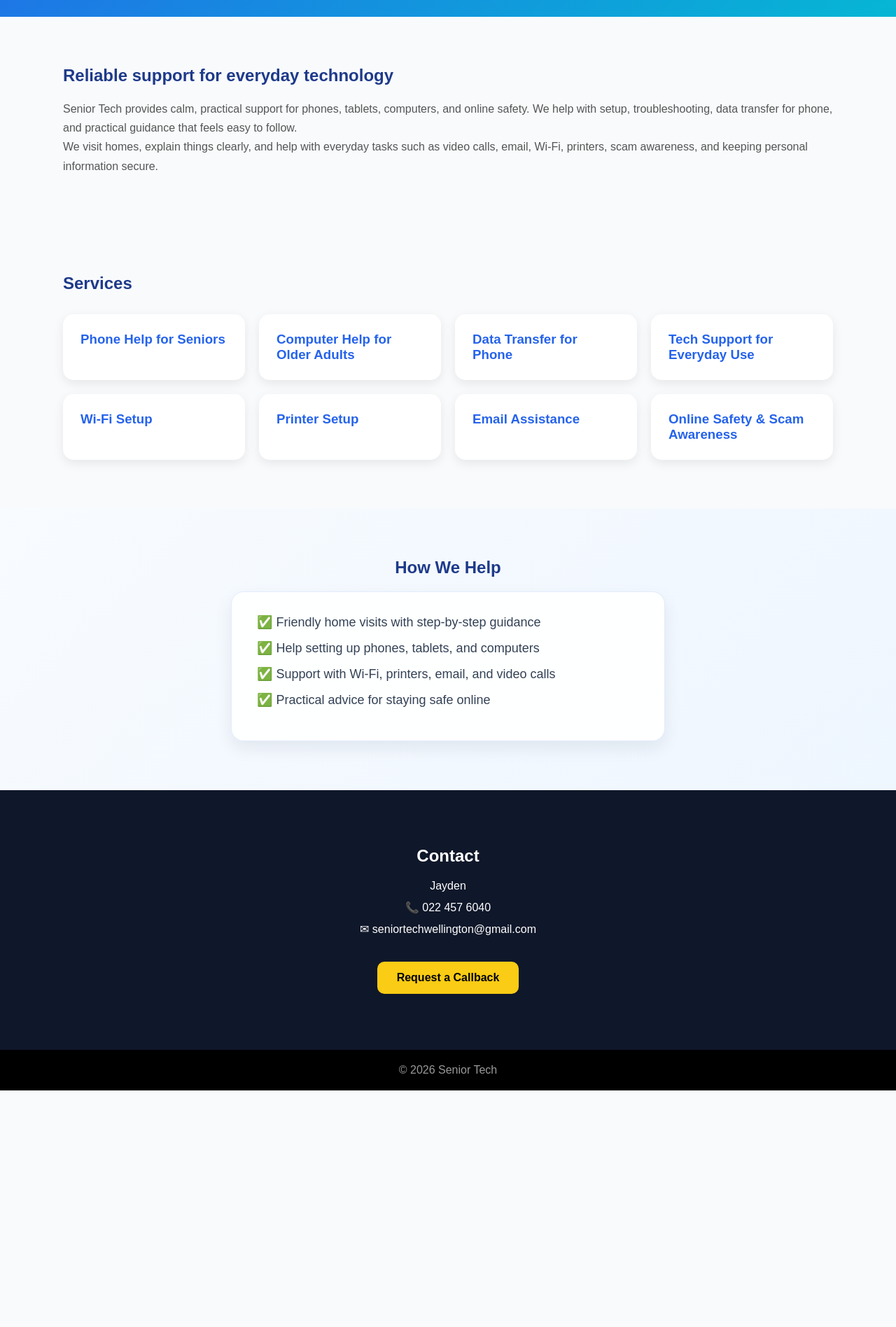
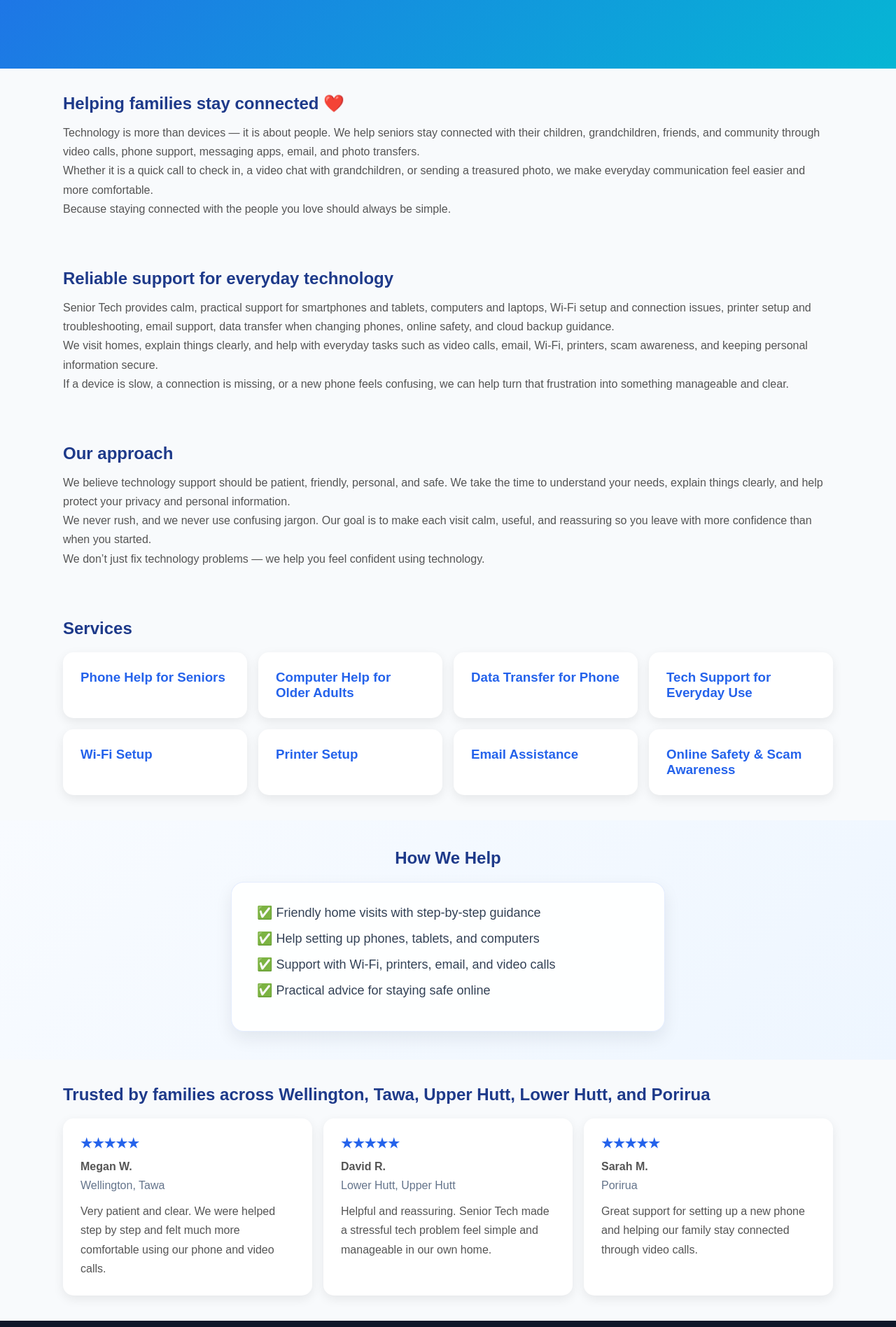
Before and after one commit to Rupinder1161/Seniortech, a React (Vite) app: page / in a window 1280 px wide. Shown: the part 484-2380 px from the top of the page at 70% size. Before the commit the page ends 2042 px from the top, so only its background shows below. Built offline with nearby package versions, Linux system fonts and the light colour scheme.

Commit message:
added a bit info

```diff
--- a/src/Components/Main.css
+++ b/src/Components/Main.css
@@ -162,11 +162,11 @@ body {
 
 /* Sections */
 .section {
-  padding: 70px 0;
+  padding: 36px 0;
 }
 
 .section h2 {
-  margin-bottom: 20px;
+  margin-bottom: 14px;
   color: #1e3a8a;
 }
 
@@ -179,8 +179,8 @@ body {
 .services {
   display: grid;
   grid-template-columns: repeat(auto-fit, minmax(250px, 1fr));
-  margin-top: 30px;
-  gap: 20px;
+  margin-top: 20px;
+  gap: 16px;
 }
 
 .card {
@@ -202,7 +202,7 @@ body {
 /* Pricing */
 .pricing {
   background: linear-gradient(135deg, #f8fbff 0%, #eef6ff 100%);
-  padding: 70px 0;
+  padding: 40px 0;
 }
 
 .pricing h2 {
@@ -236,7 +236,7 @@ body {
   background: #0f172a;
   color: white;
   text-align: center;
-  padding: 80px 20px;
+  padding: 48px 20px;
 }
 
 .contact h2 {
--- a/src/Components/Mainpage.jsx
+++ b/src/Components/Mainpage.jsx
@@ -1,5 +1,6 @@
 import { useState } from 'react';
 import '../Components/Main.css';
+import Reviews from './Reviews';
 
 export default function SeniorTechSupport() {
   const [statusMessage, setStatusMessage] = useState('');
@@ -36,9 +37,12 @@ export default function SeniorTechSupport() {
     <div className="app">
       <header className="hero">
         <div className="container">
-          <h1>Simple IT Support for Seniors at Home</h1>
+          <h1>Simple Tech Support for Seniors</h1>
           <p>
-            Friendly, practical help with phones, tablets, computers, Wi‑Fi, printers, and data transfer for phone.
+            Friendly technology help that keeps you connected.
+          </p>
+          <p>
+            Technology should make life easier — not stressful. At Senior Tech, we provide friendly, practical support for older adults who want to feel confident using their phones, tablets, computers, and online services.
           </p>
           <p>
             Senior Tech helps families stay connected with children and loved ones through video calls and phone calls, while keeping personal data secure and easy to manage.
@@ -59,12 +63,45 @@ export default function SeniorTechSupport() {
 
       <section className="section">
         <div className="container">
+          <h2>Helping families stay connected ❤️</h2>
+          <p>
+            Technology is more than devices — it is about people. We help seniors stay connected with their children, grandchildren, friends, and community through video calls, phone support, messaging apps, email, and photo transfers.
+          </p>
+          <p>
+            Whether it is a quick call to check in, a video chat with grandchildren, or sending a treasured photo, we make everyday communication feel easier and more comfortable.
+          </p>
+          <p>
+            Because staying connected with the people you love should always be simple.
+          </p>
+        </div>
+      </section>
+
+      <section className="section">
+        <div className="container">
           <h2>Reliable support for everyday technology</h2>
           <p>
-            Senior Tech provides calm, practical support for phones, tablets, computers, and online safety. We help with setup, troubleshooting, data transfer for phone, and practical guidance that feels easy to follow.
+            Senior Tech provides calm, practical support for smartphones and tablets, computers and laptops, Wi‑Fi setup and connection issues, printer setup and troubleshooting, email support, data transfer when changing phones, online safety, and cloud backup guidance.
           </p>
           <p>
             We visit homes, explain things clearly, and help with everyday tasks such as video calls, email, Wi‑Fi, printers, scam awareness, and keeping personal information secure.
+          </p>
+          <p>
+            If a device is slow, a connection is missing, or a new phone feels confusing, we can help turn that frustration into something manageable and clear.
+          </p>
+        </div>
+      </section>
+
+      <section className="section">
+        <div className="container">
+          <h2>Our approach</h2>
+          <p>
+            We believe technology support should be patient, friendly, personal, and safe. We take the time to understand your needs, explain things clearly, and help protect your privacy and personal information.
+          </p>
+          <p>
+            We never rush, and we never use confusing jargon. Our goal is to make each visit calm, useful, and reassuring so you leave with more confidence than when you started.
+          </p>
+          <p>
+            We don’t just fix technology problems — we help you feel confident using technology.
           </p>
         </div>
       </section>
@@ -98,13 +135,15 @@ export default function SeniorTechSupport() {
         </div>
       </section>
 
+      <Reviews />
+
       <section className="contact">
         <div className="container">
-          <h2>Contact</h2>
+          <h2>Book a friendly home visit today</h2>
 
-          <p>Jayden</p>
-          <p>📞 022 457 6040</p>
-          <p>✉ seniortechwellington@gmail.com</p>
+          <p>📞 Call: 022 457 6040</p>
+          <p>✉ Email: seniortechwellington@gmail.com</p>
+          <p>Senior Tech — making technology simple, safe, and stress-free for seniors.</p>
 
           <button className="btn secondary">Request a Callback</button>
         </div>
--- /dev/null
+++ b/src/Components/Reviews.jsx
@@ -0,0 +1,42 @@
+import '../Components/Main.css';
+
+export default function Reviews() {
+  const reviews = [
+    {
+      name: 'Megan W.',
+      location: 'Wellington, Tawa',
+      rating: '★★★★★',
+      text: 'Very patient and clear. We were helped step by step and felt much more comfortable using our phone and video calls.',
+    },
+    {
+      name: 'David R.',
+      location: 'Lower Hutt, Upper Hutt',
+      rating: '★★★★★',
+      text: 'Helpful and reassuring. Senior Tech made a stressful tech problem feel simple and manageable in our own home.',
+    },
+    {
+      name: 'Sarah M.',
+      location: 'Porirua',
+      rating: '★★★★★',
+      text: 'Great support for setting up a new phone and helping our family stay connected through video calls.',
+    },
+  ];
+
+  return (
+    <section className="section">
+      <div className="container">
+        <h2>Trusted by families across Wellington, Tawa, Upper Hutt, Lower Hutt, and Porirua</h2>
+        <div className="services">
+          {reviews.map((review) => (
+            <div key={review.name} className="card">
+              <h3>{review.rating}</h3>
+              <p style={{ fontWeight: 700, marginTop: '8px' }}>{review.name}</p>
+              <p style={{ color: '#64748b', marginBottom: '10px' }}>{review.location}</p>
+              <p>{review.text}</p>
+            </div>
+          ))}
+        </div>
+      </div>
+    </section>
+  );
+}
```
